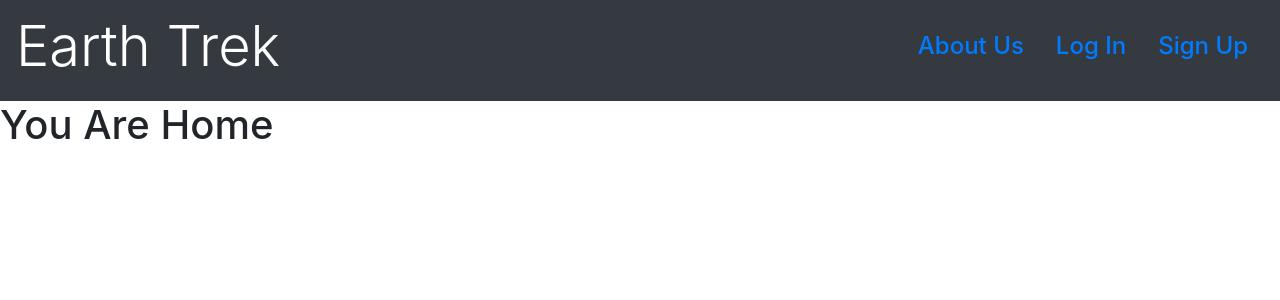
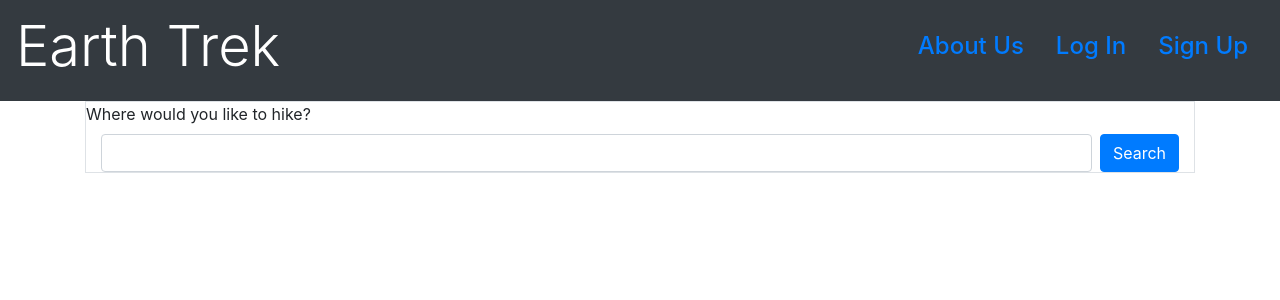
Before and after one commit to ChrisBoyce886/Project3, a React (Create React App) app in the folder client/: page / in a window 1280 px wide. Shown: the top 300 px of the page. Built offline with nearby package versions, Linux system fonts and the light colour scheme.

Commit message:
add homepage search bar

```diff
--- /dev/null
+++ b/client/src/components/SearchBar/SearchBar.jsx
@@ -0,0 +1,16 @@
+import React from 'react';
+import SubmitBtn from '../SubmitBtn/SubmitBtn';
+
+const SearchBar = () => {
+	return (
+		<div className="form-group border">
+			<label htmlFor="search">Where would you like to hike?</label>
+			<div class="container d-flex">
+				<input className="form-control mr-2" name="search" />
+				<SubmitBtn/>
+			</div>
+		</div>
+	);
+};
+
+export default SearchBar;
--- /dev/null
+++ b/client/src/components/SubmitBtn/SubmitBtn.jsx
@@ -0,0 +1,11 @@
+import React from 'react'
+
+const SubmitBtn = () => {
+    return (
+        <div>
+            <button className="btn btn-primary">Search</button>
+        </div>
+    )
+}
+
+export default SubmitBtn;
--- a/client/src/components/pages/Home.jsx
+++ b/client/src/components/pages/Home.jsx
@@ -1,8 +1,11 @@
 import React from 'react'
+import SearhBar from '../SearchBar/SearchBar'
 
 function Home() {
     return (
-        <h1>You Are Home</h1>
+        <div className="container">
+            <SearhBar></SearhBar>
+        </div>
     )
 };
 
```
